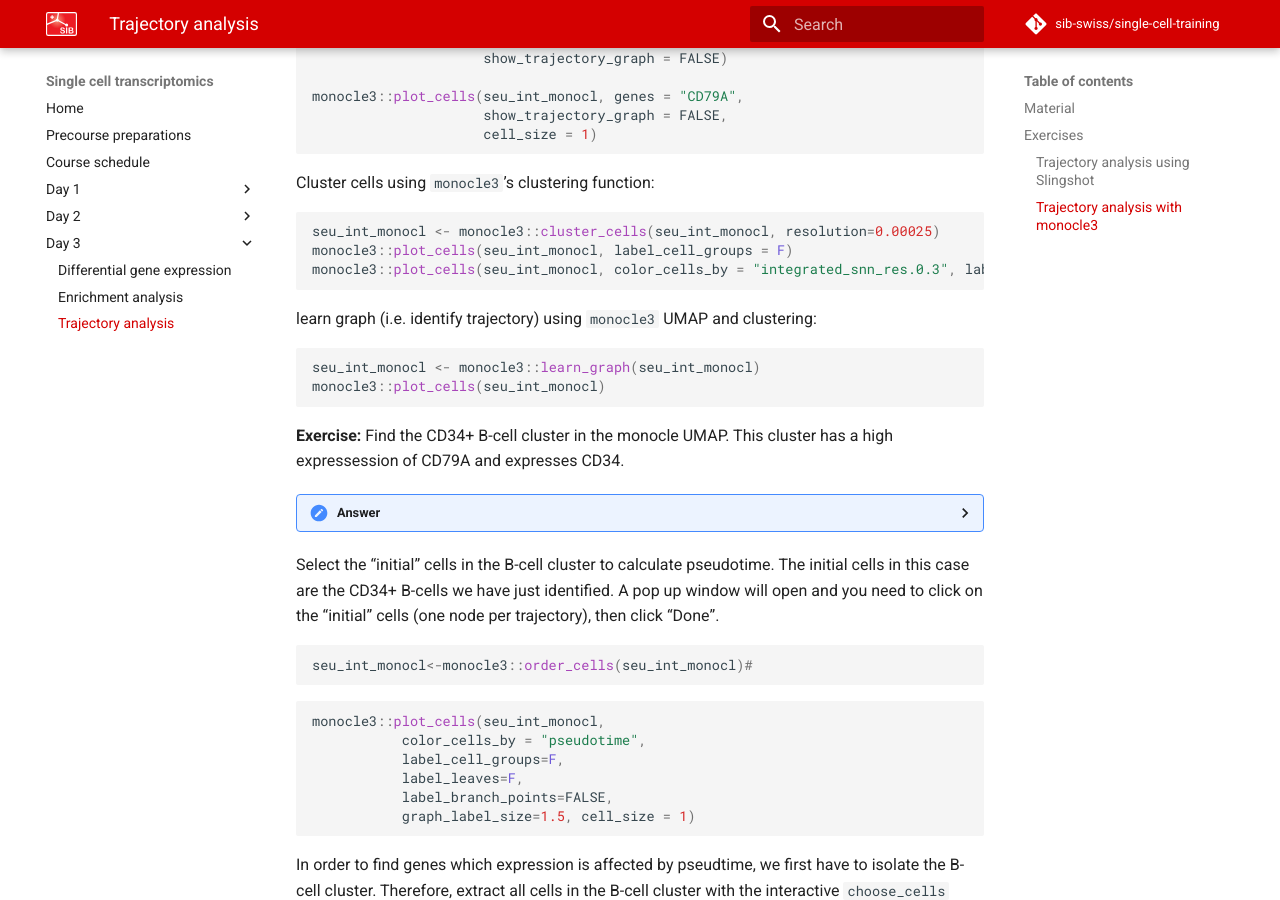
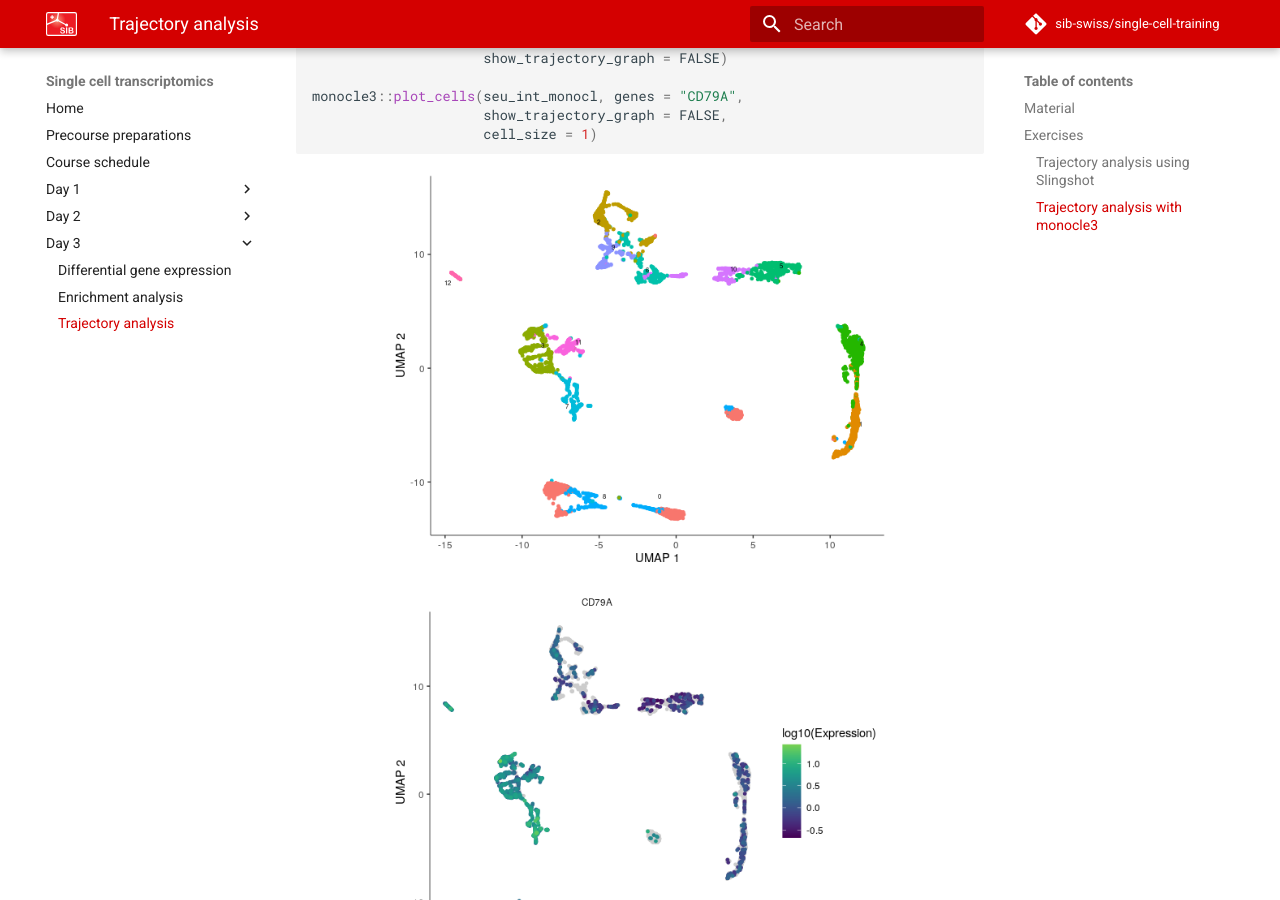
Before and after one commit to sib-swiss/single-cell-training, an MkDocs documentation site: the page built from docs/day3/trajectory_analysis.md, in a window 1280 px wide and 900 px high, scrolled down 6393 px. Built offline with MkDocs 1.6.1 and Material for MkDocs 9.7.7, drawn with Linux system fonts in a browser that asks for light colours; comment, search, counter and statistics services are not loaded; the version menu is left out.

Commit message:
updates day3

````diff
--- a/docs/day3/trajectory_analysis.md
+++ b/docs/day3/trajectory_analysis.md
@@ -366,14 +366,24 @@ monocle3::plot_cells(seu_int_monocl, genes = "CD79A",
 
 ```
 
+<figure>
+  <img src="../../assets/images/umap_monocle.png" width="500"/>
+</figure>
+
+<figure>
+  <img src="../../assets/images/umap_monocle_CD79A.png" width="500"/>
+</figure>
+
 Cluster cells using `monocle3`'s clustering function:
 
 ```R
 seu_int_monocl <- monocle3::cluster_cells(seu_int_monocl, resolution=0.00025)
 monocle3::plot_cells(seu_int_monocl, label_cell_groups = F)
-monocle3::plot_cells(seu_int_monocl, color_cells_by = "integrated_snn_res.0.3", label_cell_groups = F)
+```
 
-```
+<figure>
+  <img src="../../assets/images/umap_monocle3_clustered.png" width="500"/>
+</figure>
 
 learn graph (i.e. identify trajectory) using `monocle3` UMAP and clustering:
 
@@ -381,6 +391,10 @@ learn graph (i.e. identify trajectory) using `monocle3` UMAP and clustering:
 seu_int_monocl <- monocle3::learn_graph(seu_int_monocl)
 monocle3::plot_cells(seu_int_monocl)
 ```
+
+<figure>
+  <img src="../../assets/images/umap_monocle_trajectory.png" width="500"/>
+</figure>
 
 **Exercise:** Find the CD34+ B-cell cluster in the monocle UMAP. This cluster has a high expressession of CD79A and expresses CD34.
 
````
Also changed, not shown: docs/day2/dimensionality_reduction.md (+8 -0 lines), docs/day3/differential_gene_expression.md (+7 -6 lines), docs/assets/images/pca_heatmap.png (added), docs/assets/images/umap_monocle.png (added), docs/assets/images/umap_monocle3_clustered.png (added), docs/assets/images/umap_monocle_CD79A.png (added), docs/assets/images/umap_monocle_trajectory.png (added), docs/assets/images/umap_nonintegrated_neighb5.png (added), 3 other files.
